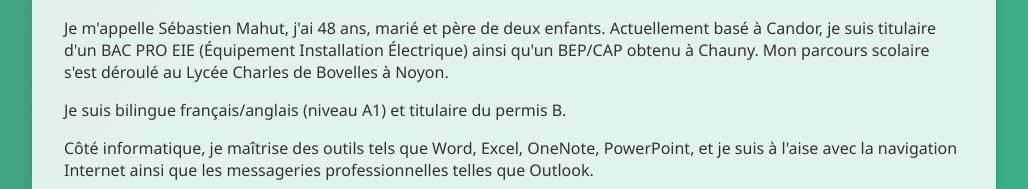
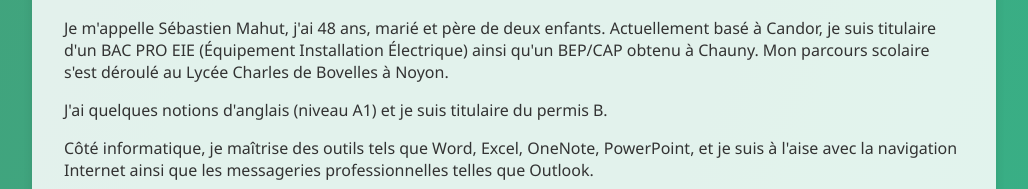
Before and after one commit to Sebastien-Ma60/Sebastien-Ma60.github.io, a plain HTML site: page index.html in a window 1280 px wide. Shown: the part 994-1183 px from the top of the page, without its empty margins (126-1154 px from the left). Drawn offline with Linux system fonts and the light colour scheme.

Commit message:
Update index.html

```diff
--- a/index.html
+++ b/index.html
@@ -22,7 +22,7 @@
             titulaire d'un BAC PRO EIE (Équipement Installation Électrique) ainsi qu'un BEP/CAP obtenu à Chauny. Mon
             parcours scolaire s'est déroulé au Lycée Charles de Bovelles à Noyon.</p>
         <p>
-            Je suis bilingue français/anglais (niveau A1) et titulaire du permis B.
+            J'ai quelques notions d'anglais (niveau A1) et je suis titulaire du permis B.
         </p>
         <p>
             Côté informatique, je maîtrise des outils tels que Word, Excel, OneNote, PowerPoint, et je suis à l'aise
```
